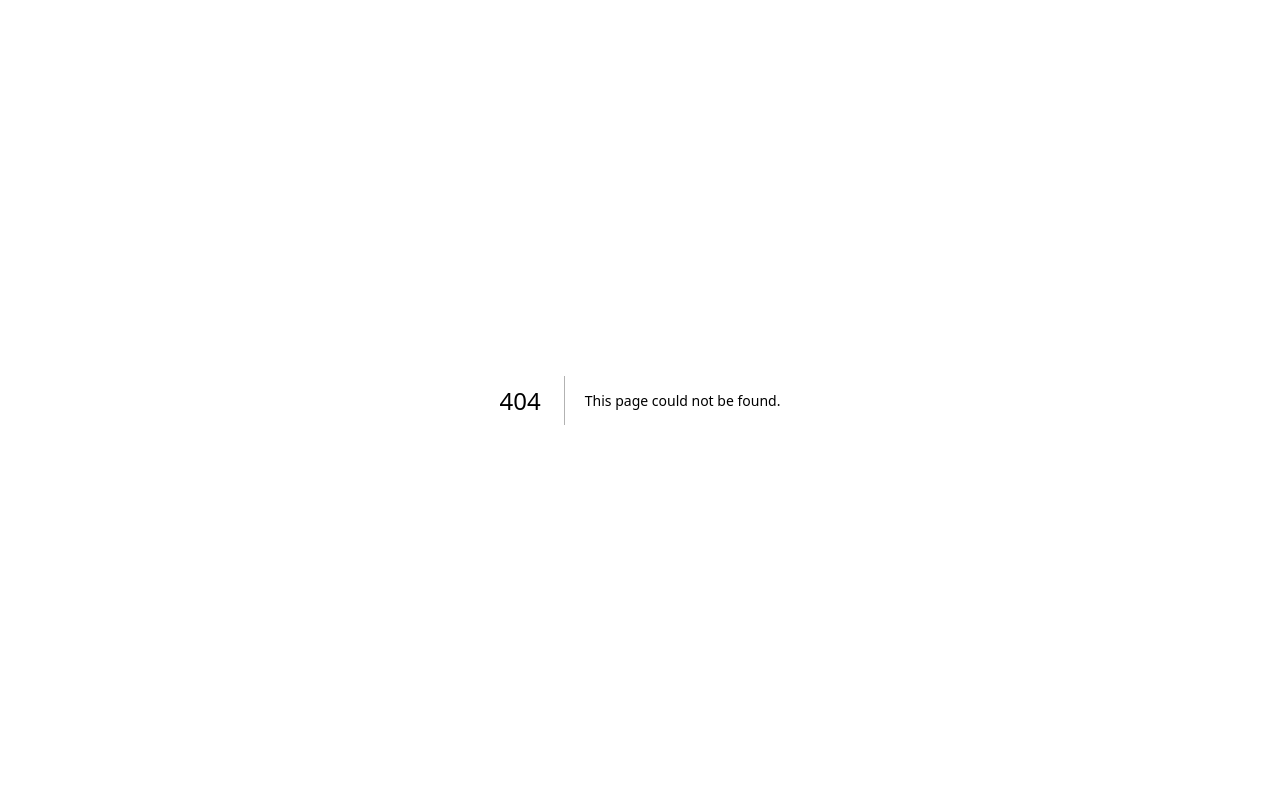
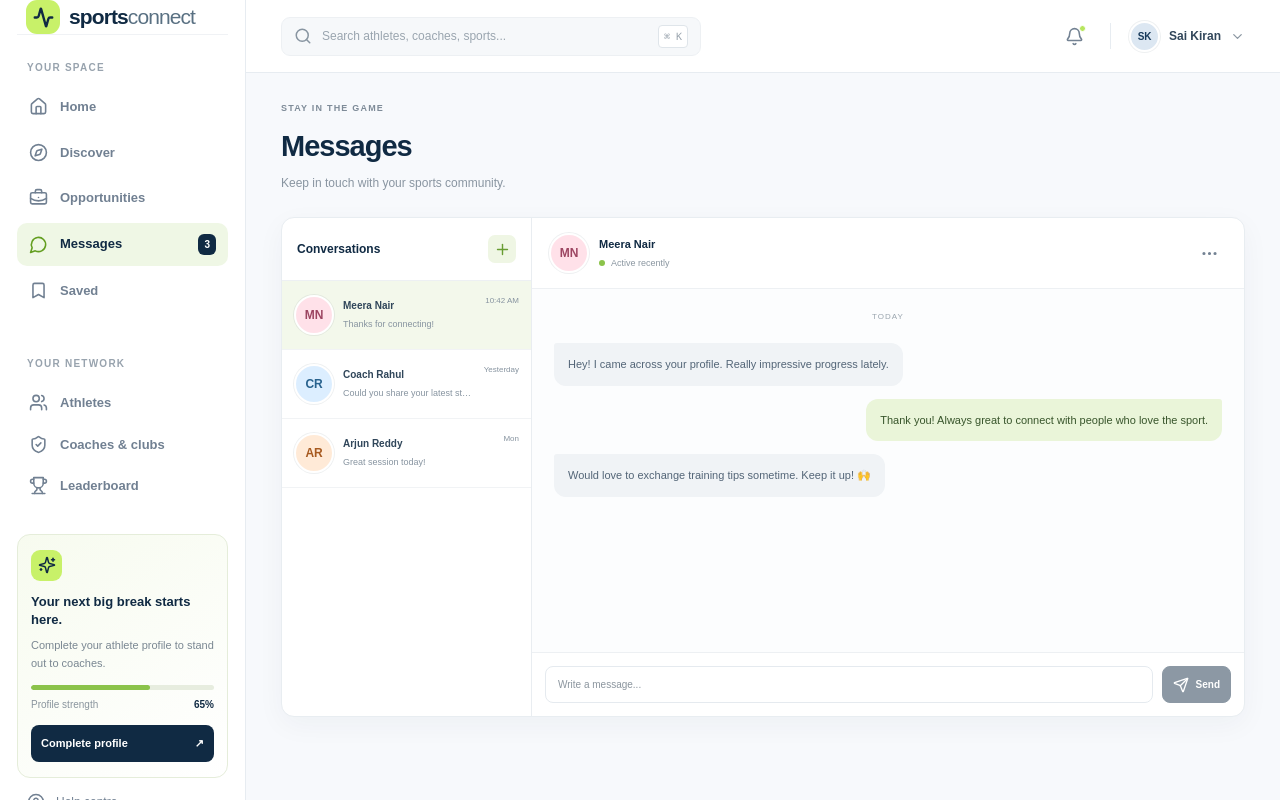
Before and after one commit to addulasaikiran-ops/Sportsconnet, a Next.js app: page /messages in a window 1280 px wide. Before the commit this address had no page. Built offline with nearby package versions, Linux system fonts and the light colour scheme.

Commit message:
Create Messages route

```diff
--- /dev/null
+++ b/app/messages/page.tsx
@@ -0,0 +1,5 @@
+import SportsConnectShell from "@/components/sportsconnect-shell";
+
+export default function ScreenPage() {
+  return <SportsConnectShell initialScreen="Messages" />;
+}
```
